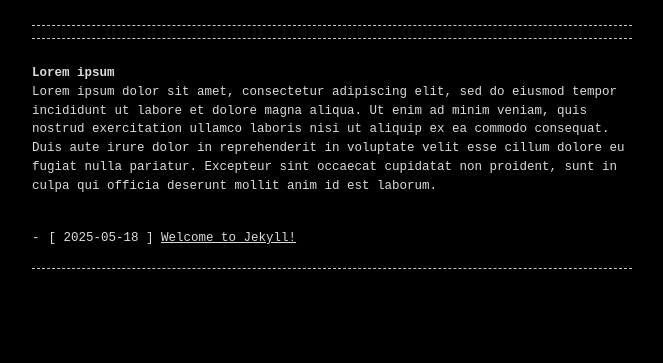
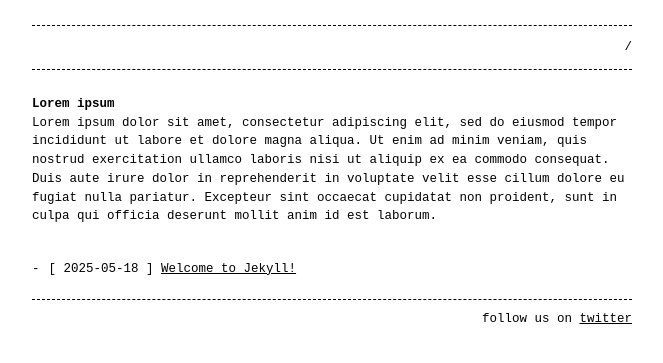
Before and after one commit to visforvali/visforvali.github.io, a Jekyll site: the page built from index.md, in a window 1280 px wide. Shown: the top 363 px of the page, without its empty margins (308-971 px from the left). Built offline with Jekyll 4.4.1, drawn with Linux system fonts in a browser that asks for light colours; some of the changed lines change nothing that is shown.

Commit message:
Update _config.yml

```diff
--- a/_config.yml
+++ b/_config.yml
@@ -1,15 +1,15 @@
-# Example Site settings
+# Site Settings
 
 #google_analytics: UA-NNNNNNNN-N
 
-#header_pages:
-#  - index.md
-#  - about.md
+header_pages:
+  - index.md
+  - about.md
 
-#footer: 'follow us on <a href="https://twitter.com/">twitter</a>'
+footer: 'follow us on <a href="https://twitter.com/">twitter</a>'
 
 #style: light # dark (default) or light
-#listen_for_clients_preferred_style: true # true or false (default)
+listen_for_clients_preferred_style: true # true or false (default)
 
 plugins:
   - jekyll-seo-tag
```
